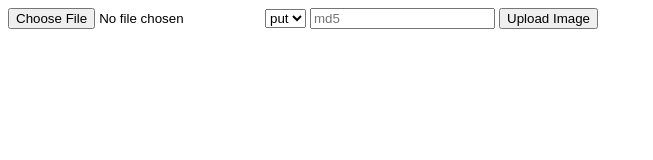
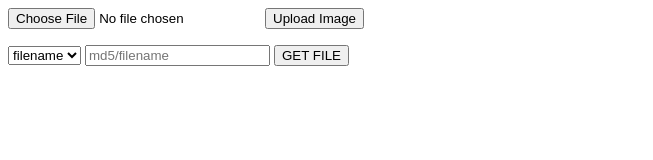
Before and after one commit to xiantank/Tanodb, a website: page index.html in a window 1280 px wide. Shown: the whole page, without its empty margins (0-653 px from the left). Drawn offline with Linux system fonts and the light colour scheme.

Commit message:
separate to two form , get and put

```diff
--- a/index.html
+++ b/index.html
@@ -1,15 +1,22 @@
 <form id        =  "uploadForm"
 enctype   =  "multipart/form-data"
-action    =  "/api/photo"
+action    =  "/odb/put"
 method    =  "post"
 >
 <input type="file" name="obj" />
-<input type="hidden" name="XXxx" value="abccccc" />
-<select name="action">
-	<option value="put">put</option>
-	<option value="md5get">get</option>
-</select>
-<input type="text" name="md5" value="" placeholder="md5"/>
 <input type="hidden" name="db" value="db" />
+<input type="hidden" name="action" value="put" />
 <input type="submit" value="Upload Image" name="submit">
 </form>
+
+
+
+<form id="getFile" action="/odb/get" method="post" >
+<select name="action">
+	<option value="filename">filename</option>
+	<option value="md5">md5</option>
+</select>
+<input type="text" name="value" value="" placeholder="md5/filename"/>
+<input type="hidden" name="db" value="db" />
+<input type="submit" value="GET FILE" name="submit">
+</form>
```
